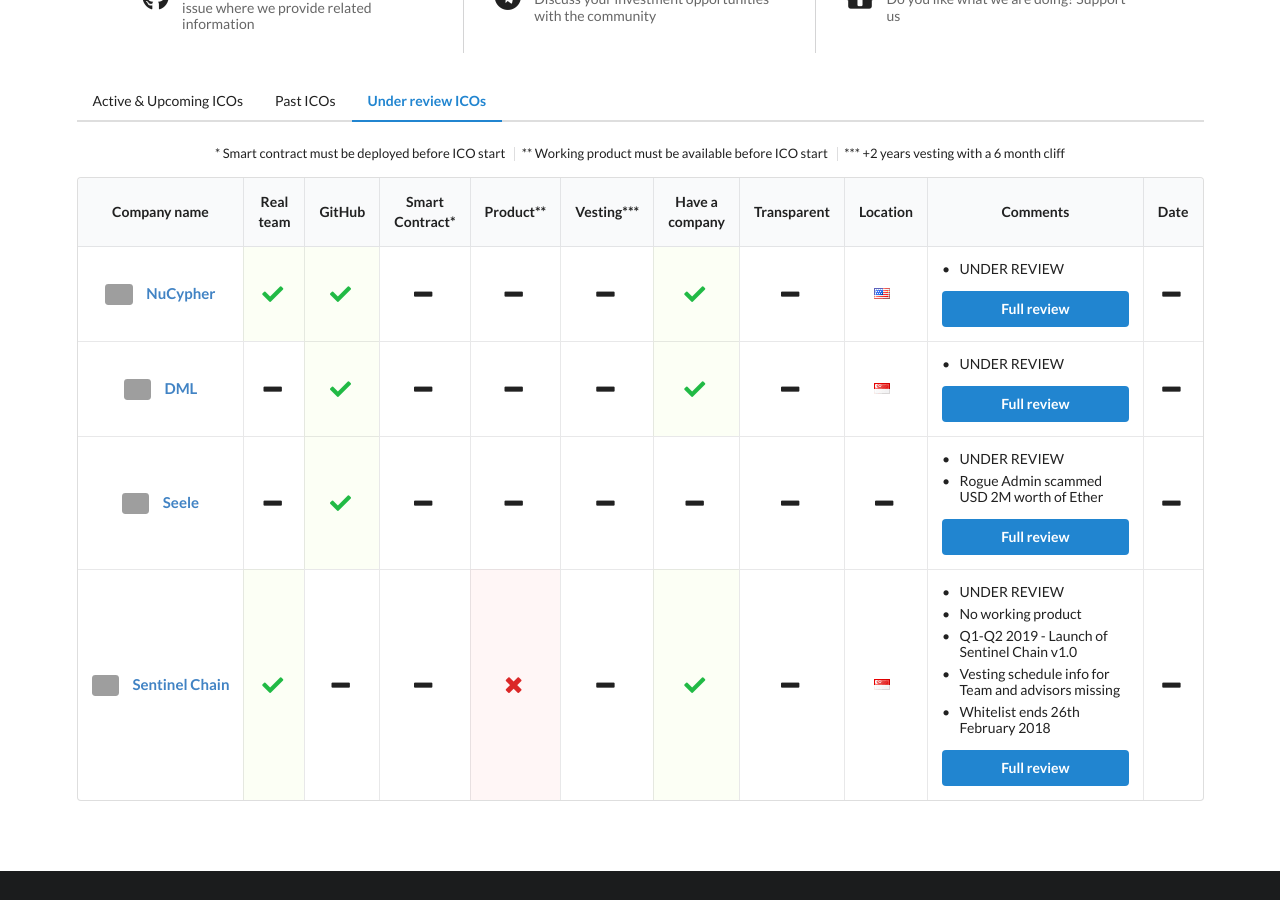
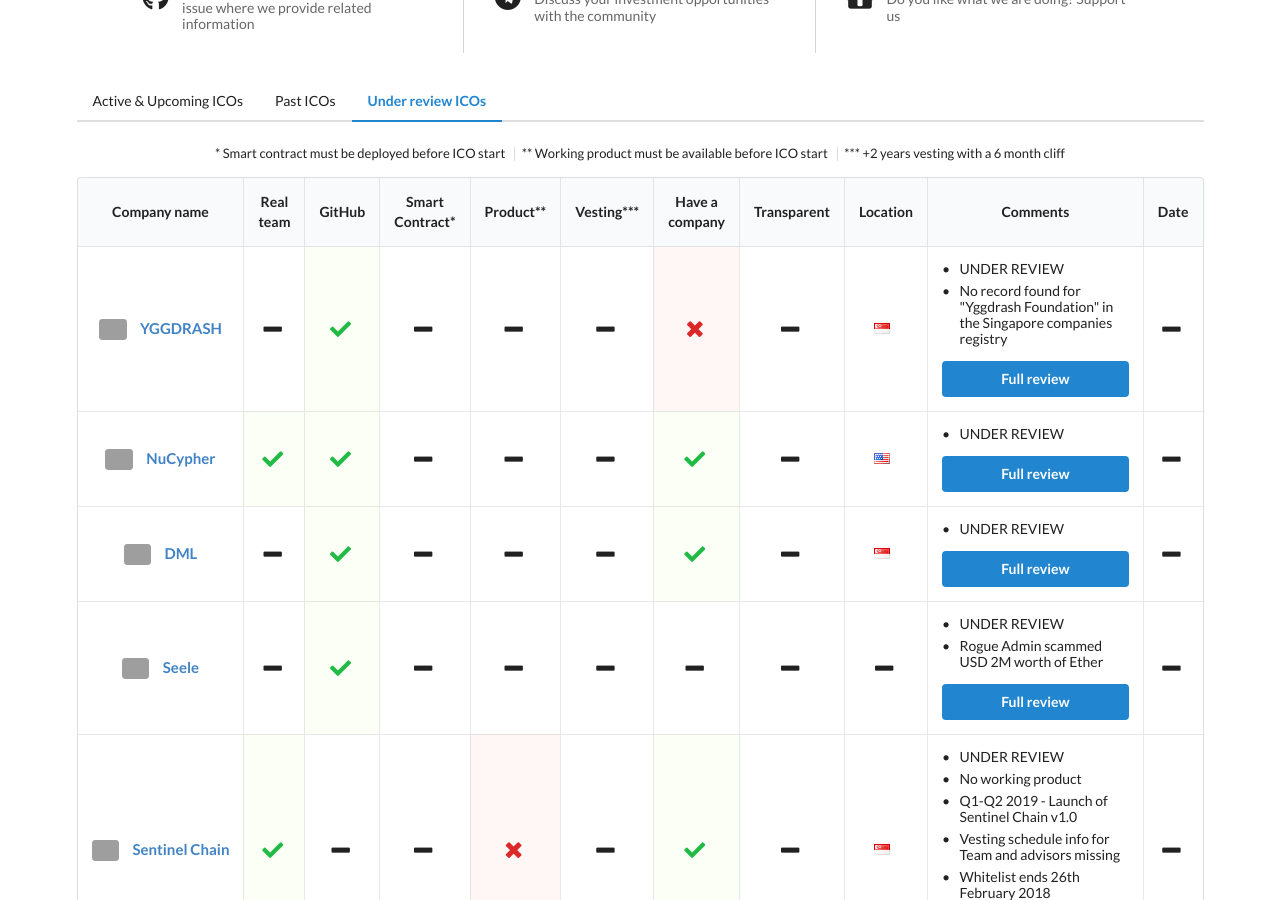
Before and after one commit to ico-check/ico-check, a Jekyll site: the page built from in-review.md, in a window 1280 px wide and 900 px high, scrolled down 315 px. Built offline with Jekyll 4.4.1, drawn with Linux system fonts in a browser that asks for light colours; nearby versions of some CDN libraries; grey boxes are pictures that could not be loaded.

Commit message:
48-yggdrash-ico-check
Added YGGDRASH
- Under review
- No record found for "Yggdrash Foundation" in the Singapore companies registry

```diff
--- a/_data/in-review-icos.yml
+++ b/_data/in-review-icos.yml
@@ -1,3 +1,22 @@
+- name: YGGDRASH
+  image: https://i.imgur.com/jTpqWxB.jpg
+  url: https://yggdrash.io/
+  real_team:
+  github: true
+  smart_contract:
+  product:
+  min_vesting:
+  have_company: false
+  transparent:
+  location: Singapore
+  comments:
+    - content: UNDER REVIEW
+    - content: No record found for "Yggdrash Foundation" in the Singapore companies registry
+  ico_start_date:
+  ico_end_date:
+  safe:
+  issue_url: https://github.com/ico-check/ico-check/issues/71
+
 - name: NuCypher
   image: https://i.imgur.com/htSKE5A.png
   url: https://nucypher.com
```
